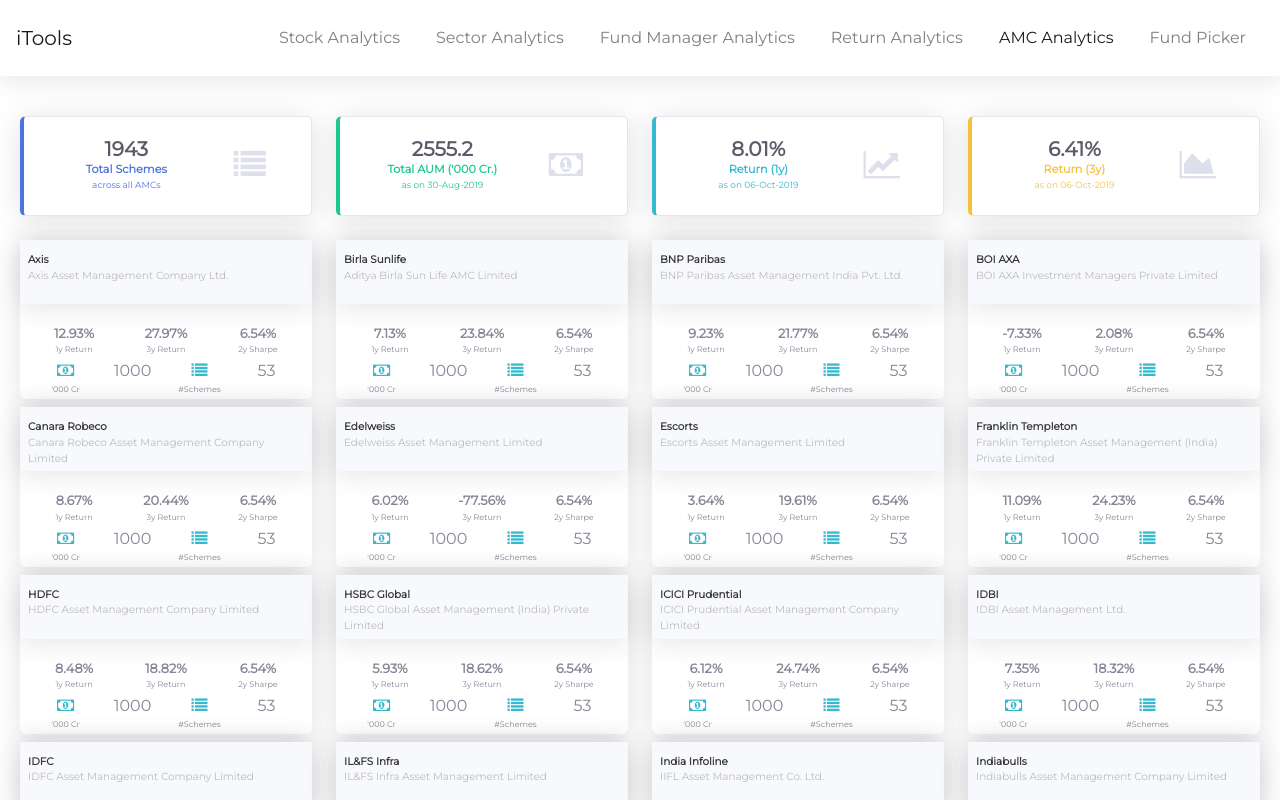
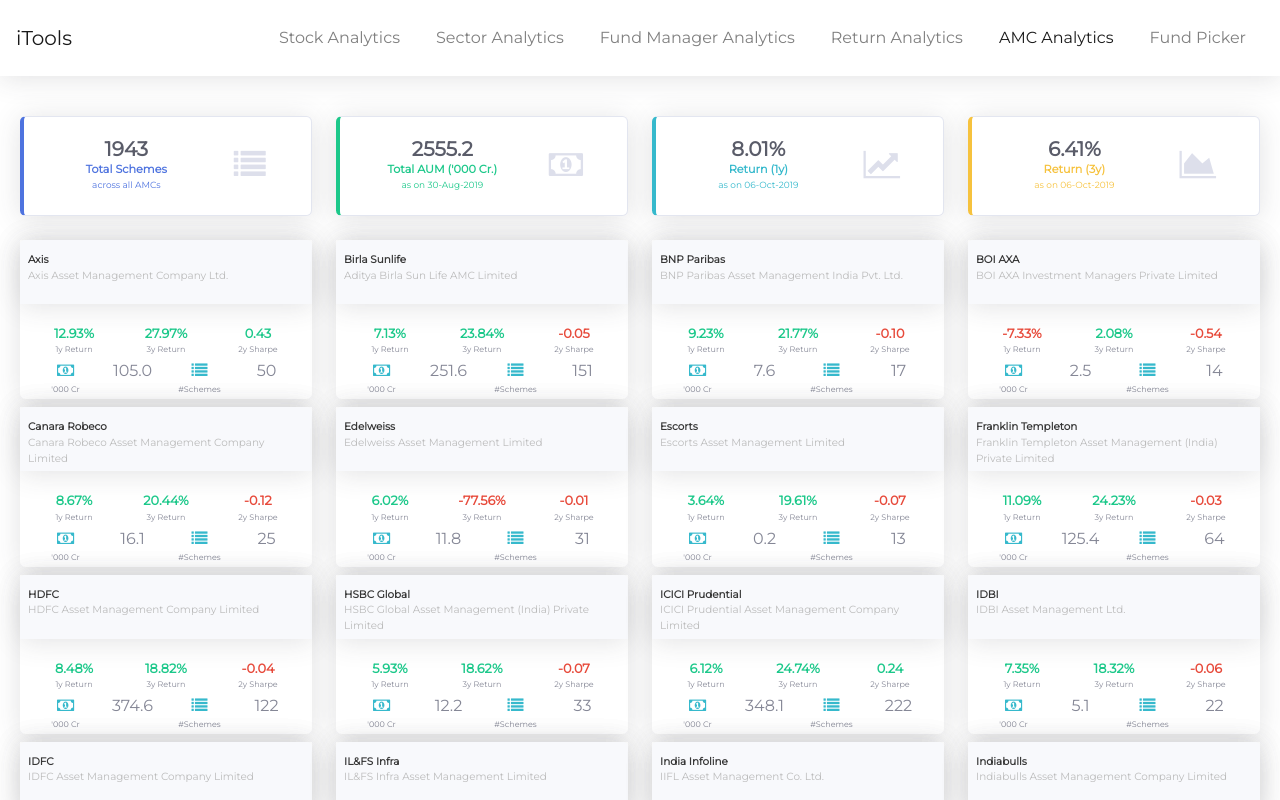
Before and after one commit to ravikiranacharya/itools-client, a React (Create React App) app: page /amc-analytics in a window 1280 px wide. Shown: the top 800 px of the page. Built offline with nearby package versions, Linux system fonts and the light colour scheme.

Commit message:
Colored card values

```diff
--- a/src/components/amcanalytics/amcCard.jsx
+++ b/src/components/amcanalytics/amcCard.jsx
@@ -8,6 +8,10 @@
     const { data } = this.props;
     this.setState({ data });
   }
+
+  textColorClass = value => {
+    return parseFloat(value) > 0 ? "text-success" : "text-danger";
+  };
 
   render() {
     if (!this.state.data) return <Spinner></Spinner>;
@@ -23,23 +27,35 @@
           <div className="card-body">
             <div className="row">
               <div className="col-md-4 col-lg-4 col-sm-4 col-4">
-                <div className="card-value">{`${
-                  data.return1y
+                <div
+                  className={`card-value ${this.textColorClass(data.return1y)}`}
+                >{`${
+                  parseFloat(data.return1y)
                     ? `${parseFloat(data.return1y).toFixed(2)}%`
                     : "-"
                 }`}</div>
                 <div className="card-label">1y Return</div>
               </div>
               <div className="col-md-4 col-lg-4 col-sm-4 col-4">
-                <div className="card-value">{`${
-                  data.return3y
+                <div
+                  className={`card-value ${this.textColorClass(data.return3y)}`}
+                >{`${
+                  parseFloat(data.return3y)
                     ? `${parseFloat(data.return3y).toFixed(2)}%`
                     : "-"
                 }`}</div>
                 <div className="card-label">3y Return</div>
               </div>
               <div className="col-md-4 col-lg-4 col-sm-4 col-4">
-                <div className="card-value">6.54%</div>
+                <div
+                  className={`card-value ${this.textColorClass(
+                    data.sharpeRatio
+                  )}`}
+                >{`${
+                  parseFloat(data.sharpeRatio)
+                    ? `${parseFloat(data.sharpeRatio).toFixed(2)}`
+                    : "-"
+                }`}</div>
                 <div className="card-label">2y Sharpe</div>
               </div>
             </div>
@@ -51,7 +67,11 @@
                     <div className="card-label">'000 Cr</div>
                   </div>
                   <div className="col-md-6 col-lg-6 col-sm-6 col-6">
-                    <div>1000</div>
+                    <div>{`${
+                      parseFloat(data.aum)
+                        ? parseFloat(data.aum).toFixed(1)
+                        : "-"
+                    }`}</div>
                   </div>
                 </div>
               </div>
@@ -62,7 +82,7 @@
                     <div className="card-label">#Schemes</div>
                   </div>
                   <div className="col-md-6 col-lg-6 col-sm-6 col-6">
-                    <div>53</div>
+                    <div>{`${data.schemesCount}`}</div>
                   </div>
                 </div>
               </div>
```
